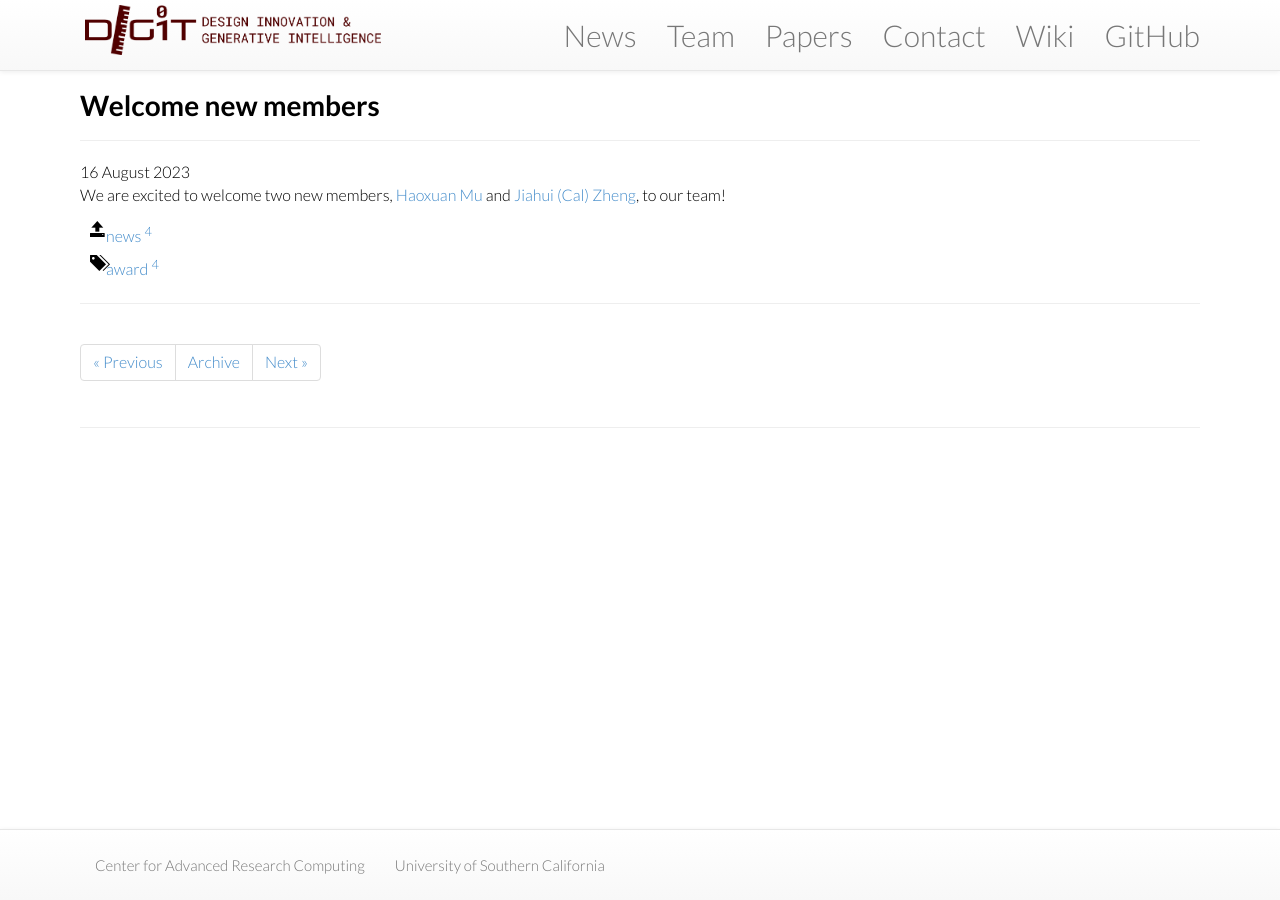
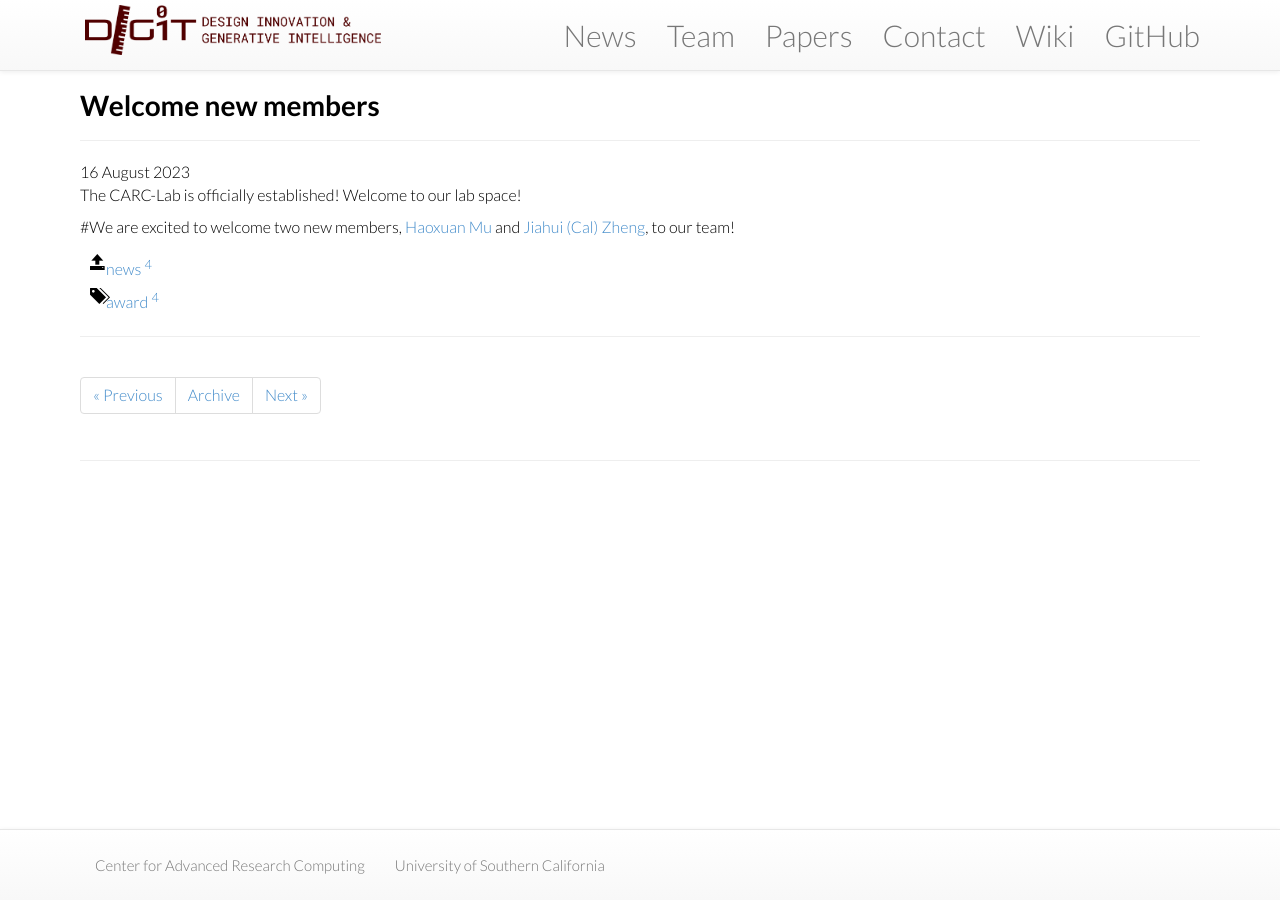
Before and after one commit to jihao2021/trojanbears, a Jekyll site: the page built from news/_posts/2023-08-16-new-members.md, in a window 1280 px wide. Built offline with Jekyll 4.4.1, drawn with Linux system fonts in a browser that asks for light colours; nearby versions of some CDN libraries.

Commit message:
Update 2023-08-16-new-members.md

```diff
--- a/news/_posts/2023-08-16-new-members.md
+++ b/news/_posts/2023-08-16-new-members.md
@@ -8,4 +8,6 @@ category: news
 tags: [award]
 ---
 
-We are excited to welcome two new members, [Haoxuan Mu](team/haoxuan-mu) and [Jiahui (Cal) Zheng](team/cal-zheng), to our team!
+The CARC-Lab is officially established! Welcome to our lab space!
+
+#We are excited to welcome two new members, [Haoxuan Mu](team/haoxuan-mu) and [Jiahui (Cal) Zheng](team/cal-zheng), to our team!
```
